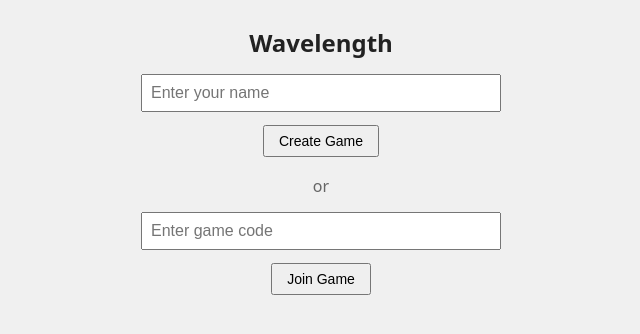
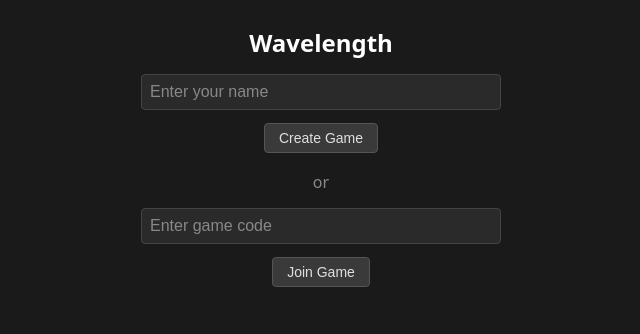
Before and after one commit to lucasoyen/wavelength, a Next.js app: page / in a window 1280 px wide. Shown: the top 334 px of the page, without its empty margins (319-959 px from the left). Built offline with nearby package versions, Linux system fonts and the light colour scheme.

Commit message:
theme and chat fix

```diff
--- a/app/globals.css
+++ b/app/globals.css
@@ -14,8 +14,8 @@
 
 body {
   font-family: system-ui, sans-serif;
-  background: #f0f0f0;
-  color: #222;
+  background: #1a1a1a;
+  color: #e0e0e0;
   margin: 0;
   padding: 10px;
   padding-top: max(10px, env(safe-area-inset-top));
@@ -64,6 +64,7 @@
 h1 {
   margin-bottom: 15px;
   font-size: 24px;
+  color: #fff;
 }
 
 input[type="text"] {
@@ -72,6 +73,14 @@
   padding: 8px;
   margin-bottom: 10px;
   font-size: 16px;
+  background: #2a2a2a;
+  border: 1px solid #444;
+  color: #e0e0e0;
+  border-radius: 4px;
+}
+
+input[type="text"]::placeholder {
+  color: #888;
 }
 
 button {
@@ -79,22 +88,31 @@
   font-size: 14px;
   cursor: pointer;
   margin: 3px;
+  background: #3a3a3a;
+  border: 1px solid #555;
+  color: #e0e0e0;
+  border-radius: 4px;
+}
+
+button:active {
+  background: #4a4a4a;
 }
 
 .divider {
   margin: 15px 0;
-  color: #666;
+  color: #888;
 }
 
 .error {
-  color: #c00;
+  color: #f66;
   min-height: 20px;
 }
 
 .game-code-display {
   margin-top: 20px;
   padding: 15px;
-  background: #ddd;
+  background: #2a2a2a;
+  border-radius: 4px;
 }
 
 .game-code-display strong {
@@ -103,6 +121,7 @@
   letter-spacing: 4px;
   margin: 10px 0;
   font-family: monospace;
+  color: #fff;
 }
 
 .game-header {
@@ -123,21 +142,23 @@
 
 .player-name {
   font-size: 14px;
+  color: #bbb;
 }
 
 .player-name.your-turn {
-  color: #080;
+  color: #5c5;
   font-weight: bold;
 }
 
 .score {
   font-size: 18px;
   font-weight: bold;
+  color: #fff;
 }
 
 .round-display {
   font-size: 13px;
-  color: #555;
+  color: #888;
 }
 
 .scale-display {
@@ -147,6 +168,7 @@
   font-weight: bold;
   font-size: 13px;
   padding: 0 5px;
+  color: #ccc;
 }
 
 /* The dial - semicircle only */
@@ -166,8 +188,8 @@
   width: 100%;
   height: 200%;
   border-radius: 50%;
-  background: #fff;
-  border: 2px solid #888;
+  background: #2a2a2a;
+  border: 2px solid #555;
   overflow: hidden;
   clip-path: inset(0 0 50% 0);
 }
@@ -225,7 +247,7 @@
   left: 50%;
   width: 4px;
   height: 95%;
-  background: #c00;
+  background: #f44;
   transform-origin: bottom center;
   transform: translateX(-50%);
   z-index: 10;
@@ -242,7 +264,7 @@
   transform: translateX(-50%);
   width: 20px;
   height: 20px;
-  background: #c00;
+  background: #f44;
   border-radius: 50%;
   z-index: 11;
 }
@@ -250,30 +272,32 @@
 .hint-display {
   margin-bottom: 8px;
   padding: 8px;
-  background: #ddd;
+  background: #2a2a2a;
   font-size: 14px;
+  border-radius: 4px;
 }
 
 .hint-text {
-  color: #080;
+  color: #5c5;
   font-weight: bold;
 }
 
 .panel {
   padding: 10px;
-  background: #ddd;
+  background: #2a2a2a;
   margin-top: 6px;
+  border-radius: 4px;
 }
 
 .panel h3 {
   margin: 0 0 6px;
-  color: #080;
+  color: #5c5;
   font-size: 16px;
 }
 
 .panel p {
   margin: 0 0 6px;
-  color: #555;
+  color: #aaa;
   font-size: 13px;
 }
 
@@ -292,7 +316,7 @@
 .result-points {
   font-size: 24px;
   font-weight: bold;
-  color: #080;
+  color: #5c5;
 }
 
 /* Chat - always visible at bottom */
@@ -301,14 +325,14 @@
 }
 
 .chat-section {
-  background: #e8e8e8;
-  border: 1px solid #aaa;
+  background: #252525;
+  border: 1px solid #444;
   border-radius: 4px;
-  margin-top: auto;
+  margin-top: 8px;
   display: flex;
   flex-direction: column;
-  min-height: 120px;
-  max-height: 140px;
+  flex: 1;
+  min-height: 0;
 }
 
 .chat-header {
@@ -316,13 +340,14 @@
   justify-content: space-between;
   align-items: center;
   padding: 6px 8px;
-  border-bottom: 1px solid #aaa;
-  background: #ddd;
+  border-bottom: 1px solid #444;
+  background: #2a2a2a;
 }
 
 .chat-header h4 {
   margin: 0;
   font-size: 13px;
+  color: #ccc;
 }
 
 .chat-messages {
@@ -353,15 +378,15 @@
 
 .chat-message.opponent {
   align-self: flex-start;
-  background: #e5e5ea;
-  color: #000;
+  background: #444;
+  color: #e0e0e0;
   border-bottom-left-radius: 4px;
 }
 
 .chat-input-container {
   display: flex;
   padding: 6px 8px;
-  border-top: 1px solid #aaa;
+  border-top: 1px solid #444;
   gap: 5px;
 }
 
```
